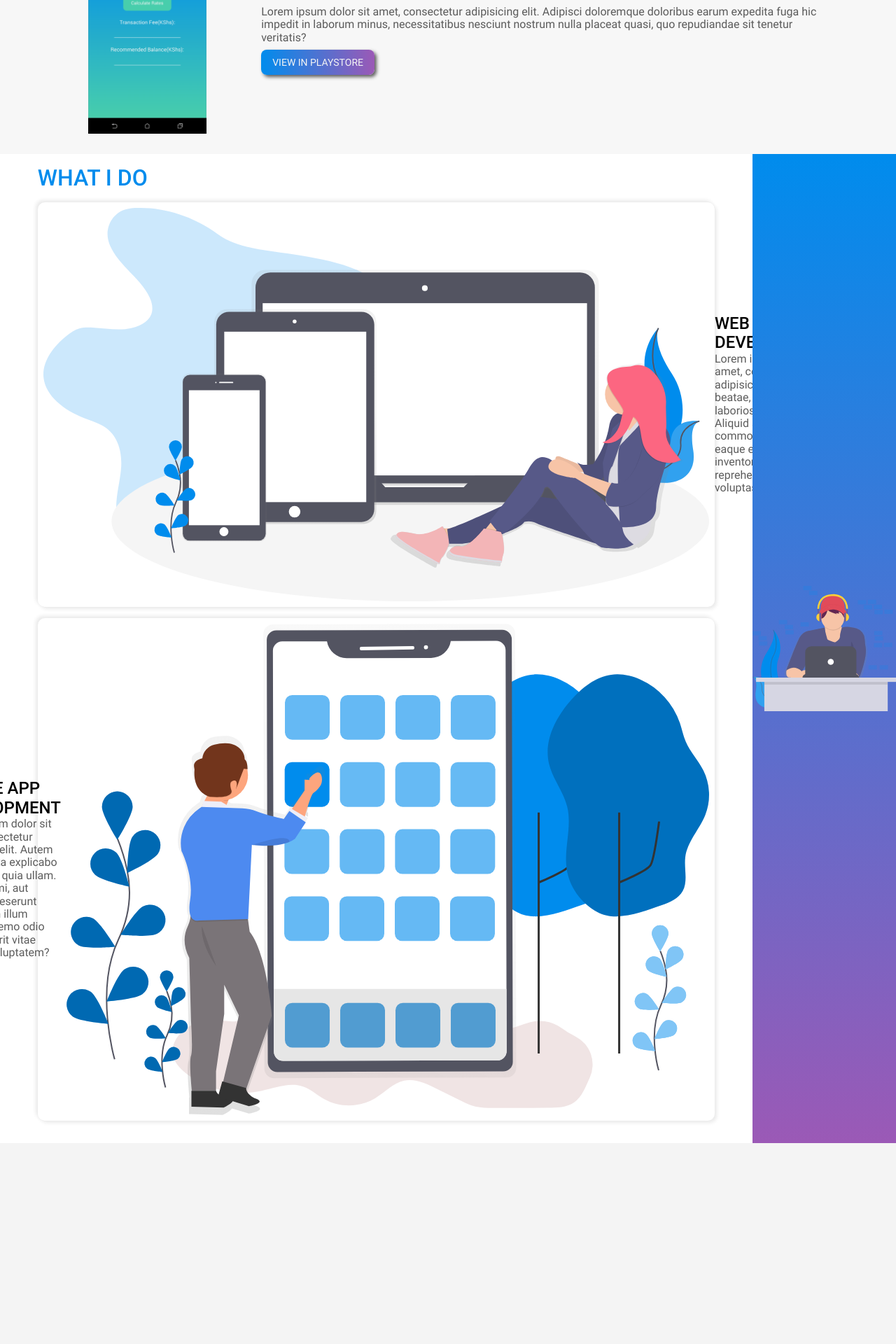
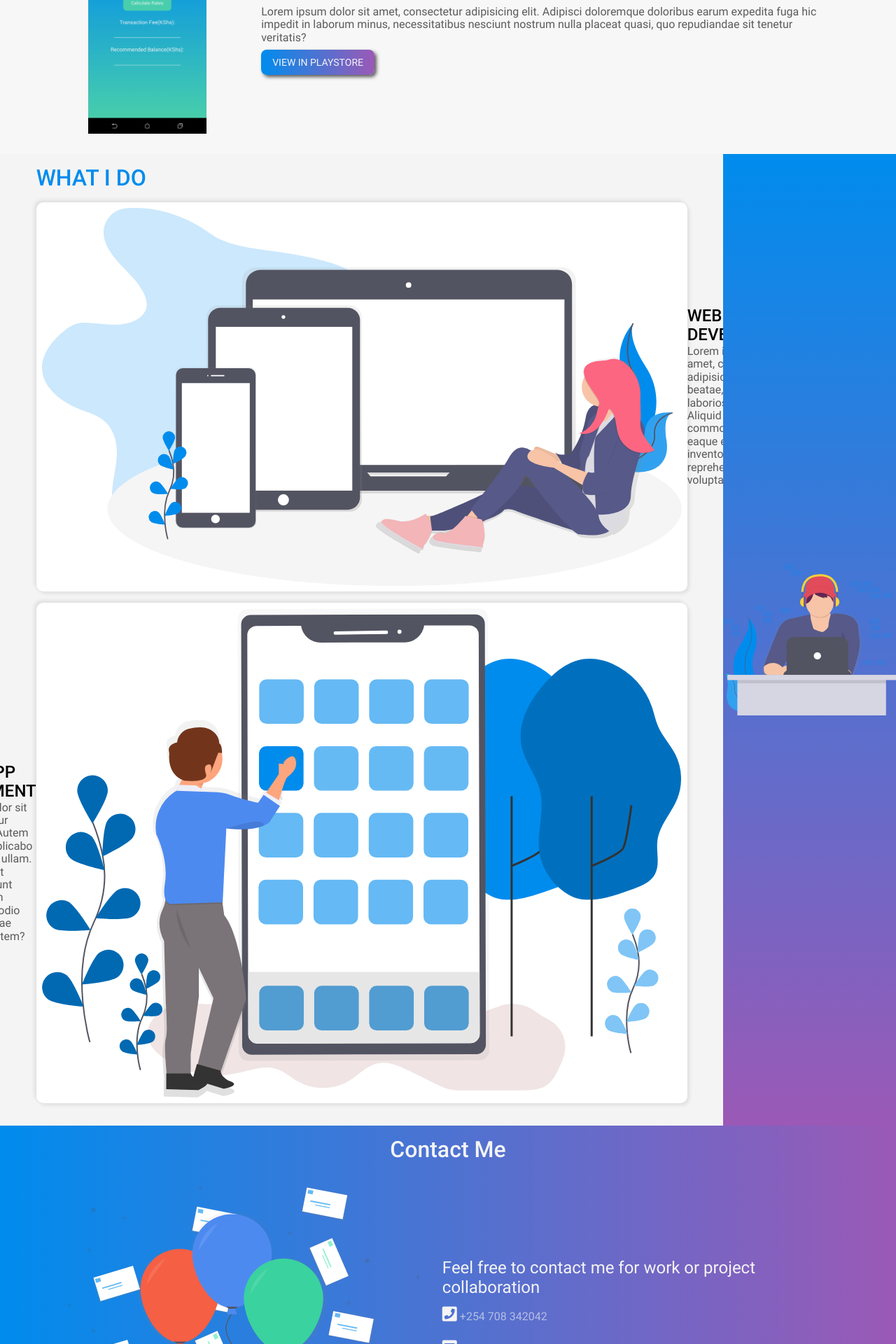
Before and after one commit to r0b0tt/r0b0tt.github.io, a PHP site: page / in a window 1280 px wide. Shown: the part 1680-3600 px from the top of the page at 70% size. Before the commit the page ends 3313 px from the top, so only its background shows below. Run offline with PHP 8.4, Linux system fonts and the light colour scheme.

Commit message:
Completed the contacts component

```diff
--- a/assets/sass/pages/_pages.scss
+++ b/assets/sass/pages/_pages.scss
@@ -138,9 +138,10 @@
 .services{
   display: flex;
   flex-flow: row-reverse nowrap;
+  background: $color-white--light;
 
   .services__image{
-    width: 40%;
+    width: 50%;
     @include background-linear-gradient(to bottom, $primary-color, $secondary-color);
     display: flex;
     flex-flow: row-reverse nowrap;
@@ -154,6 +155,7 @@
     }
 
     .services__service{
+      background: #fff;
       @include border-radius(10px);
       margin: 16px 0;
       box-shadow: 3px 3px 5px rgba(#333, 0.1), -3px -3px 5px rgba(#333, 0.1);
@@ -171,3 +173,61 @@
     }
   }
 }
+
+.contact{
+  @include background-linear-gradient(to right, $primary-color, $secondary-color);
+  font-family: $font-roboto-regular;
+  padding: 16px 0;
+  .subheading-1{
+    text-align: center;
+    color: $color-white--light;
+  }
+  .contact__content{
+    display: flex;
+    flex-flow: row nowrap;
+    align-items: center;
+    .contact__image{
+      width: 50%;
+      .img{
+        padding: 32px;
+      }
+    }
+    .contact__contacts{
+      *{
+        margin-bottom: 12px;
+      }
+      .contact__tagline {
+        color: $color-white--light;
+        font-size: $fs-p;
+      }
+      .contact__contact{
+        @include transition(all, 0.3s, ease-in-out);
+        color: rgba($color-white--light, 0.6);
+        font-size: $fs-nav;
+        display: block;
+        .fa{
+          @include transition(all, 0.3s, ease-in-out);
+          font-size: 150%;
+          color: $color-white--light;
+        }
+        &:hover{
+          color: $color-white--light;
+          .fa{
+            color: rgba($color-white--light, 0.6);
+          }
+        }
+      }
+      .contacts__social{
+        .fab{
+          @include transition(all, 0.3s, ease-in-out);
+          font-size: 200%;
+          margin-right: 8px;
+          color: rgba($color-white--light, 0.6);
+          &:hover {
+            color: $color-white--light;
+          }
+        }
+      }
+    }
+  }
+}
--- a/assets/stylesheets/styles.css
+++ b/assets/stylesheets/styles.css
@@ -695,10 +695,11 @@ img {
 .services {
   display: flex;
   flex-flow: row-reverse nowrap;
+  background: #f4f4f4;
 }
-/* line 142, ../sass/pages/_pages.scss */
+/* line 143, ../sass/pages/_pages.scss */
 .services .services__image {
-  width: 40%;
+  width: 50%;
   background: -webkit-linear-gradient(to bottom, #008ced, #9b59b6);
   background: -moz-linear-gradient(to bottom, #008ced, #9b59b6);
   background: -ms-linear-gradient(to bottom, #008ced, #9b59b6);
@@ -709,16 +710,17 @@ img {
   justify-content: center;
   align-items: center;
 }
-/* line 150, ../sass/pages/_pages.scss */
+/* line 151, ../sass/pages/_pages.scss */
 .services .services__content {
   padding: 16px 0;
 }
-/* line 152, ../sass/pages/_pages.scss */
+/* line 153, ../sass/pages/_pages.scss */
 .services .services__content .subheading-1 {
   color: #008ced;
 }
-/* line 156, ../sass/pages/_pages.scss */
+/* line 157, ../sass/pages/_pages.scss */
 .services .services__content .services__service {
+  background: #fff;
   -webkit-border-radius: 10px;
   -moz-border-radius: 10px;
   border-radius: 10px;
@@ -728,11 +730,94 @@ img {
   align-items: center;
   padding: 8px;
 }
-/* line 164, ../sass/pages/_pages.scss */
+/* line 166, ../sass/pages/_pages.scss */
 .services .services__content .services__service .services__desc {
   margin: 0 8px;
 }
-/* line 168, ../sass/pages/_pages.scss */
+/* line 170, ../sass/pages/_pages.scss */
 .services .services__content .services__service:last-child {
   flex-direction: row-reverse;
 }
+
+/* line 177, ../sass/pages/_pages.scss */
+.contact {
+  background: -webkit-linear-gradient(to right, #008ced, #9b59b6);
+  background: -moz-linear-gradient(to right, #008ced, #9b59b6);
+  background: -ms-linear-gradient(to right, #008ced, #9b59b6);
+  background: -o-linear-gradient(to right, #008ced, #9b59b6);
+  background: linear-gradient(to right, #008ced, #9b59b6);
+  font-family: roboto-regular;
+  padding: 16px 0;
+}
+/* line 181, ../sass/pages/_pages.scss */
+.contact .subheading-1 {
+  text-align: center;
+  color: #f4f4f4;
+}
+/* line 185, ../sass/pages/_pages.scss */
+.contact .contact__content {
+  display: flex;
+  flex-flow: row nowrap;
+  align-items: center;
+}
+/* line 189, ../sass/pages/_pages.scss */
+.contact .contact__content .contact__image {
+  width: 50%;
+}
+/* line 191, ../sass/pages/_pages.scss */
+.contact .contact__content .contact__image .img {
+  padding: 32px;
+}
+/* line 196, ../sass/pages/_pages.scss */
+.contact .contact__content .contact__contacts * {
+  margin-bottom: 12px;
+}
+/* line 199, ../sass/pages/_pages.scss */
+.contact .contact__content .contact__contacts .contact__tagline {
+  color: #f4f4f4;
+  font-size: 24px;
+}
+/* line 203, ../sass/pages/_pages.scss */
+.contact .contact__content .contact__contacts .contact__contact {
+  -webkit-transition: all 0.3s ease-in-out;
+  -moz-transition: all 0.3s ease-in-out;
+  -ms-transition: all 0.3s ease-in-out;
+  -o-transition: all 0.3s ease-in-out;
+  transition: all 0.3s ease-in-out;
+  color: rgba(244, 244, 244, 0.6);
+  font-size: 16px;
+  display: block;
+}
+/* line 208, ../sass/pages/_pages.scss */
+.contact .contact__content .contact__contacts .contact__contact .fa {
+  -webkit-transition: all 0.3s ease-in-out;
+  -moz-transition: all 0.3s ease-in-out;
+  -ms-transition: all 0.3s ease-in-out;
+  -o-transition: all 0.3s ease-in-out;
+  transition: all 0.3s ease-in-out;
+  font-size: 150%;
+  color: #f4f4f4;
+}
+/* line 213, ../sass/pages/_pages.scss */
+.contact .contact__content .contact__contacts .contact__contact:hover {
+  color: #f4f4f4;
+}
+/* line 215, ../sass/pages/_pages.scss */
+.contact .contact__content .contact__contacts .contact__contact:hover .fa {
+  color: rgba(244, 244, 244, 0.6);
+}
+/* line 221, ../sass/pages/_pages.scss */
+.contact .contact__content .contact__contacts .contacts__social .fab {
+  -webkit-transition: all 0.3s ease-in-out;
+  -moz-transition: all 0.3s ease-in-out;
+  -ms-transition: all 0.3s ease-in-out;
+  -o-transition: all 0.3s ease-in-out;
+  transition: all 0.3s ease-in-out;
+  font-size: 200%;
+  margin-right: 8px;
+  color: rgba(244, 244, 244, 0.6);
+}
+/* line 226, ../sass/pages/_pages.scss */
+.contact .contact__content .contact__contacts .contacts__social .fab:hover {
+  color: #f4f4f4;
+}
--- a/index.html
+++ b/index.html
@@ -154,5 +154,30 @@
         </div>
     </div>
 </section>
+<section class="contact" id="contact">
+    <div class="container">
+        <p class="subheading-1">Contact Me</p>
+        <div class="contact__content">
+            <div class="contact__image">
+                <img src="./assets/images/contact.svg" alt="Contact Me" class="img">
+            </div>
+            <div class="contact__contacts">
+                <p class="contact__tagline">Feel free to contact me for work or project collaboration</p>
+                <a class="contact__contact" href="tel:+254708342042">
+                    <i class="fa fa-phone-square"></i> +254 708 342042
+                </a>
+                <a href="mailto:antoniomainakn@gmail.com" class="contact__contact">
+                    <i class="fa fa-envelope-square"></i> antoniomainakn@gmail.com
+                </a>
+                <div class="contacts__social">
+                    <a href="#"><i class="fab fa-telegram"></i></a>
+                    <a href="#"><i class="fab fa-github-square"></i></a>
+                    <a href="#"><i class="fab fa-instagram"></i></a>
+                    <a href="#"><i class="fab fa-twitter-square"></i></a>
+                </div>
+            </div>
+        </div>
+    </div>
+</section>
 </body>
 </html>
```
